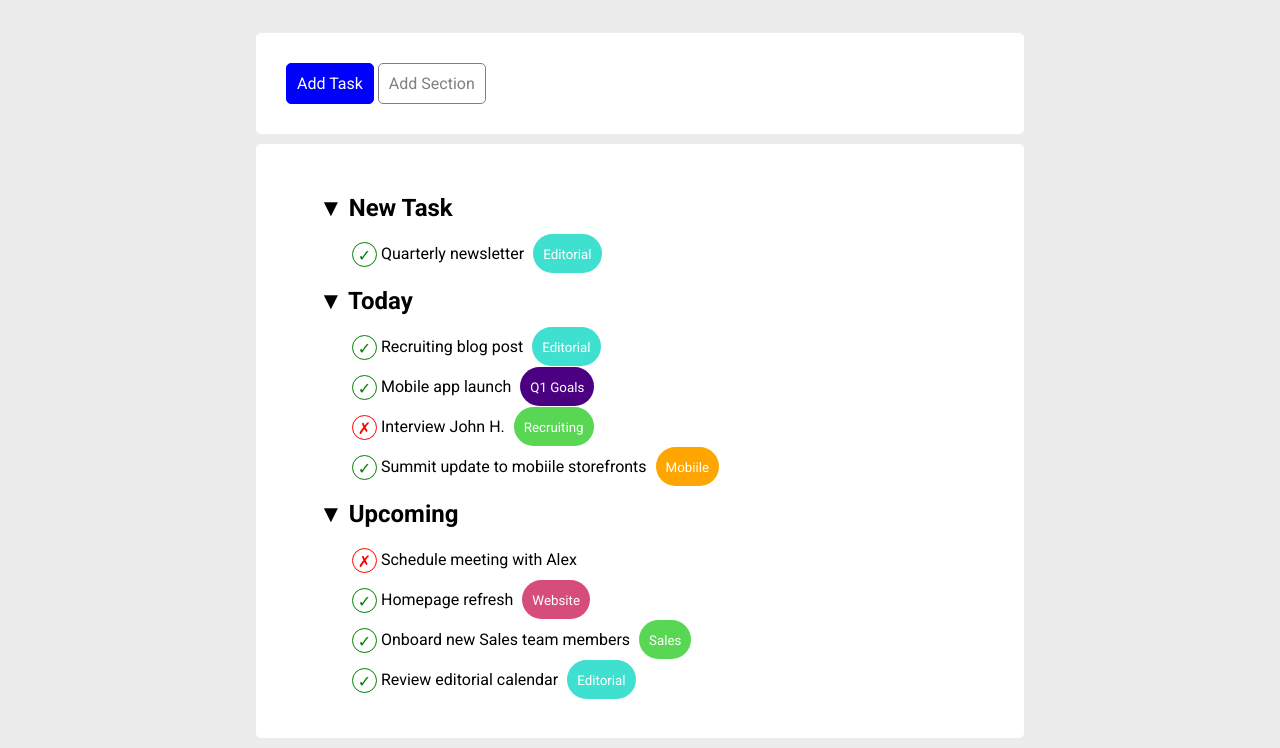
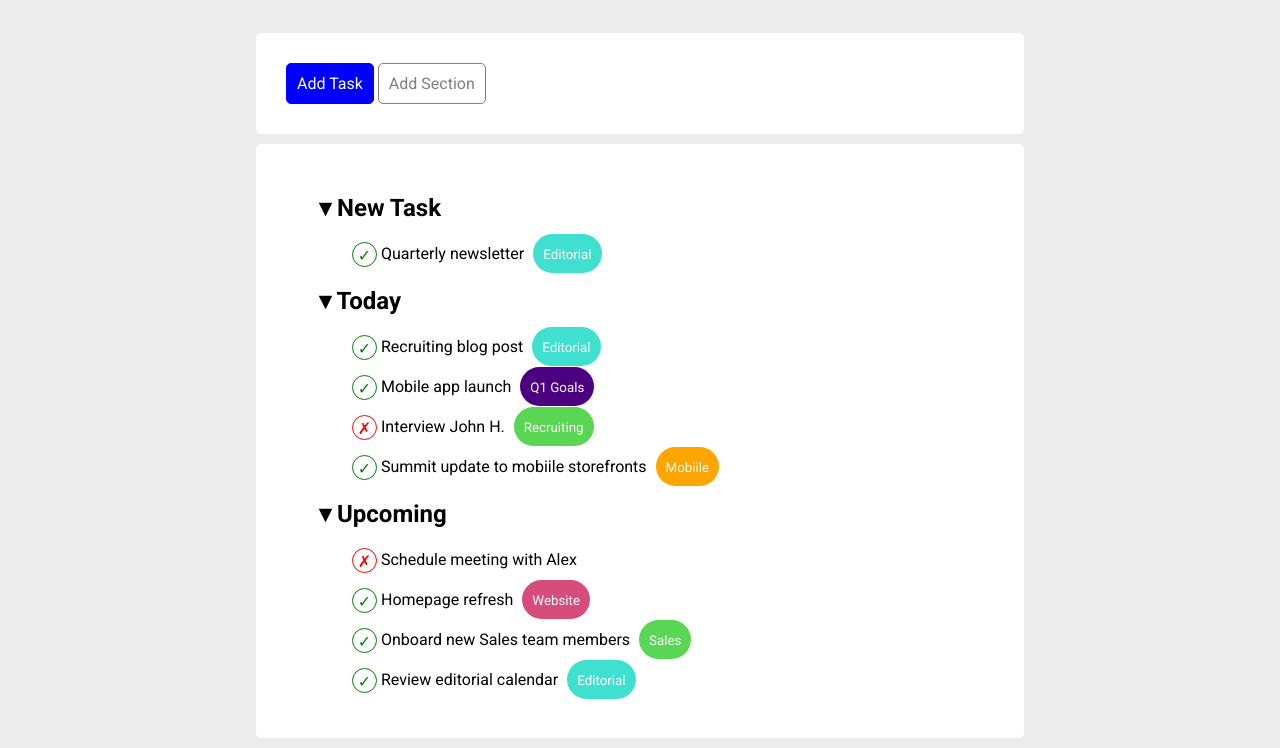
Before and after one commit to FrancescoFolgheraiter/html-css-toboolist, a plain HTML site: page index.html in a window 1280 px wide. Shown: the part 77-825 px from the top of the page. Drawn offline with Linux system fonts and the light colour scheme.

Commit message:
corretto entity code

```diff
--- a/index.html
+++ b/index.html
@@ -37,7 +37,7 @@
                 <ul>
                     <li>
                         <h2>
-                            &#9660; New Task
+                            &dtrif; New Task
                         </h2>
 
                         <ul>
@@ -53,7 +53,7 @@
 
                     <li>
                         <h2>
-                            &#9660; Today
+                            &dtrif; Today
                         </h2>
 
                         <ul>
@@ -86,7 +86,7 @@
 
                     <li>
                         <h2>
-                            &#9660; Upcoming
+                            &dtrif; Upcoming
                         </h2>
 
                         <ul>
```
